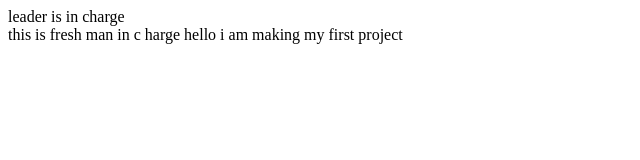
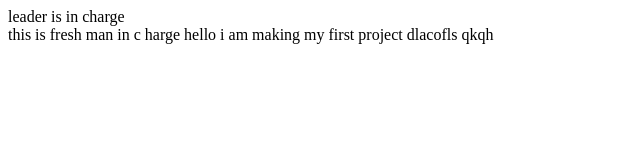
Before and after one commit to spac2ship/test-company-project, a plain HTML site: page index.html in a window 1280 px wide. Shown: the full height of the page, 0-640 px from the left. Drawn offline with Linux system fonts and the light colour scheme.

Commit message:
woman1 first commit

```diff
--- a/index.html
+++ b/index.html
@@ -14,6 +14,7 @@
         this is fresh man in c harge
         hello
         i am making my first project
+        dlacofls qkqh
     </main>
     <footer></footer>
 </body>
```
